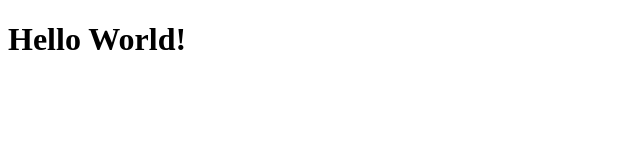
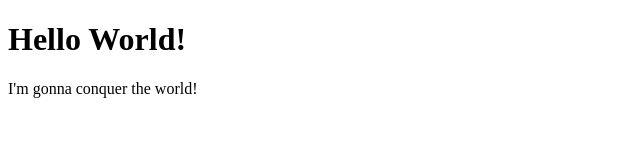
Before and after one commit to Kebe97/html-boilerplate, a plain HTML site: page index.html in a window 1280 px wide. Shown: the whole page, without its empty margins (0-640 px from the left). Drawn offline with Linux system fonts and the light colour scheme.

Commit message:
Putting some text on the page

```diff
--- a/index.html
+++ b/index.html
@@ -7,5 +7,6 @@
     </head>
     <body>
         <h1>Hello World!</h1>
+        I'm gonna conquer the world!
     </body>
 </html>
```
